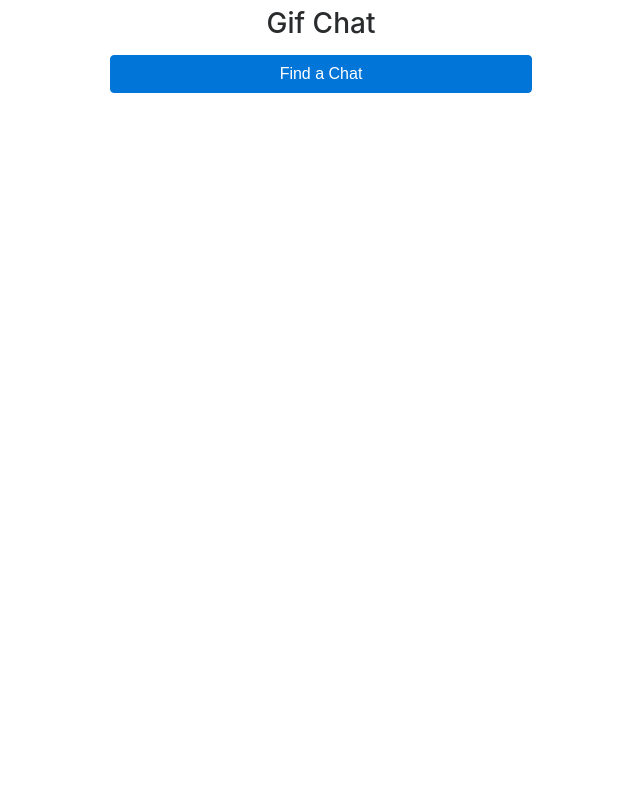
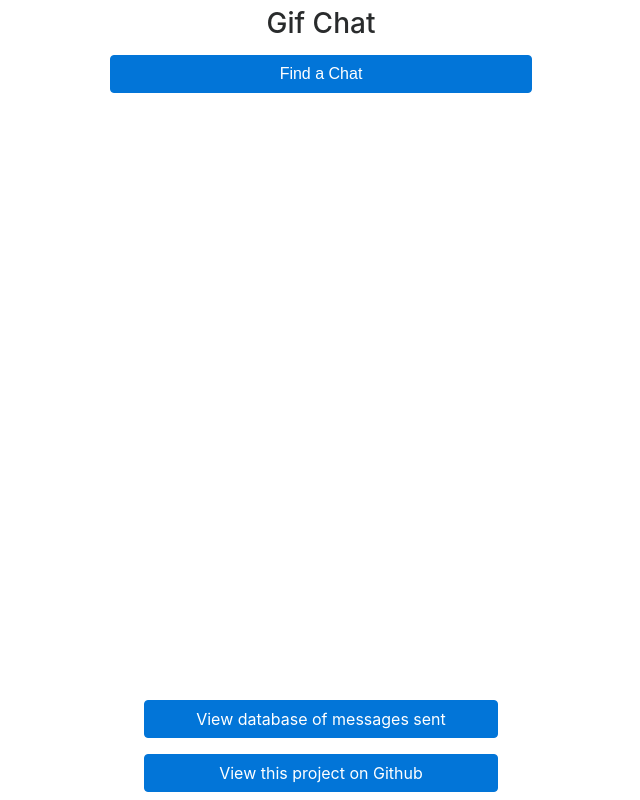
Before and after one commit to jamiepinheiro/GifChat, a website: page public/index.html in a window 1280 px wide. Shown: the whole page, without its empty margins (319-959 px from the left). Drawn offline with Linux system fonts and the light colour scheme.

Commit message:
Added links to db and github

```diff
--- a/public/index.html
+++ b/public/index.html
@@ -5,7 +5,7 @@
         <link rel="stylesheet" href="/css/bootstrap.min.css">
         <title>Home | GifChat</title>
     </head>
-    <body>
+    <body class="h-100">
         <div>
             <div class="row justify-content-center m-2">
                 <h3>Gif Chat</h3>
@@ -15,6 +15,15 @@
             </div>
         </div>
 
+        <div class="container fixed-bottom">
+            <div class="row col-md-4 col-sm-6 offset-md-4 offset-sm-3 p-2">
+                <a href="/getMessages" class="btn btn-primary w-100">View database of messages sent</a>
+            </div>
+            <div class="row col-md-4 col-sm-6 offset-md-4 offset-sm-3 p-2">
+                <a href="https://github.com/jamiepinheiro/gifchat" class="btn btn-primary w-100">View this project on Github</a>
+            </div>
+        </div>
+
         <script src="/js/lib/jquery-3.2.1.min.js" type="text/javascript"></script>
         <script src="/js/lib/tether.min.js" type="text/javascript"></script>
         <script src="/js/lib/bootstrap.min.js" type="text/javascript"> </script>
```
Also changed, not shown: public/chat.html (+1 -1 lines).
